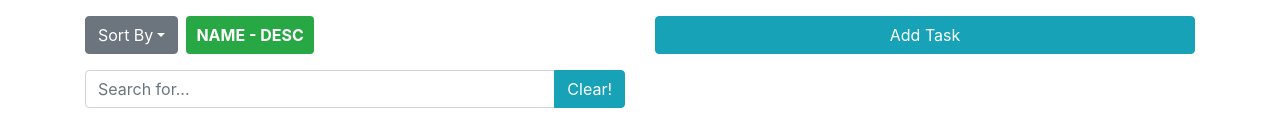
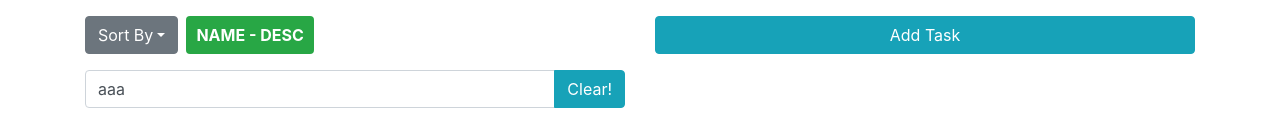
Before and after one commit to HoangThai-zenno/todo-list, a Vue app: page / in a window 1280 px wide. Shown: the part 181-317 px from the top of the page. Built offline with nearby package versions, Linux system fonts and the light colour scheme.

Commit message:
str Search

```diff
--- a/src/App.vue
+++ b/src/App.vue
@@ -3,7 +3,7 @@
 		<b-container>
 				<title-header/>
 			<b-row>
-				<control-comp/>
+				<control-comp v-bind:strSearch="strSearch" v-on:handleSearch="handleSearch"/>
 				<form-comp v-bind:isShowForm="isShowForm" v-on:toggleForm="toggleForm"/>
 			</b-row>
 			<list-tasks v-bind:listTasks="listTasks"/>
@@ -24,6 +24,7 @@ export default {
 		return {
 			listTasks: Tasks,
 			isShowForm: false,
+			strSearch: 'aaa'
 		}
 	},
 	components: {
@@ -35,6 +36,9 @@ export default {
 	methods: {
 		toggleForm(){
 			this.isShowForm = !this.isShowForm
+		},
+		handleSearch(data){
+			this.strSearch = data;
 		}
 	}
 }
--- a/src/components/ControlComp.vue
+++ b/src/components/ControlComp.vue
@@ -6,7 +6,7 @@
 			<!-- SORT : END -->
 
 			<!-- SEARCH : START -->
-			<control-search />
+			<control-search v-bind:strSearch="strSearch" v-on:handleSearch = "handleSearch"/>
 			<!-- SEARCH : END -->
 		</b-row>
 	</b-col>
@@ -17,9 +17,18 @@ import ControlSearch from './ControlSearch.vue';
 import ControlSort from './ControlSort.vue';
 export default {
 	name: 'control-comp',
+	props:{
+		strSearch:{type: String, default: ''}
+	},
 	components: {
 		ControlSearch,
 		ControlSort
+	},
+	methods: {
+		handleSearch(data){
+			this.$emit('handleSearch', data)
+
+		}
 	}
 }
 </script>
--- a/src/components/ControlSearch.vue
+++ b/src/components/ControlSearch.vue
@@ -1,7 +1,8 @@
 <template>
     <b-col cols="12">
         <div class="input-group">
-            <input type="text" class="form-control" placeholder="Search for..." />
+            <input v-bind:value="strSearch"
+                    v-on:input="handleSearch"    type="text" class="form-control" placeholder="Search for..." />
             <span class="input-group-append">
                 <button class="btn btn-info" type="button">Clear!</button>
             </span>
@@ -11,7 +12,15 @@
 
 <script>
 export default {
-    name: 'control-search'
+    name: 'control-search',
+    props: {
+        strSearch: { type: String, default: '' }
+    },
+    methods: {
+        handleSearch(e){
+            this.$emit('handleSearch', e.target.value);
+        }
+    }
 }
 </script>
 
```
